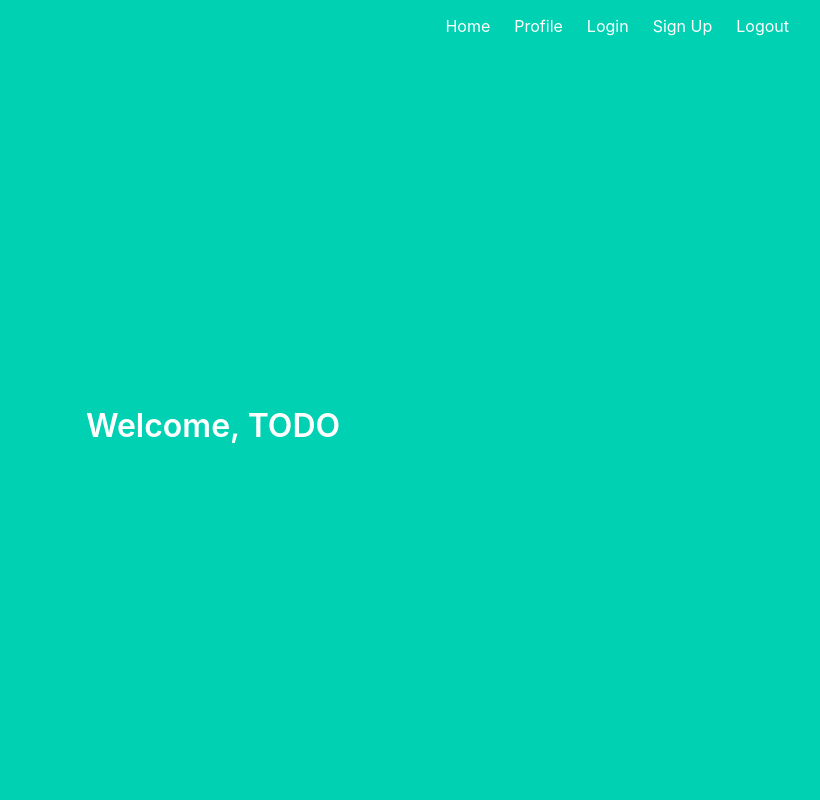
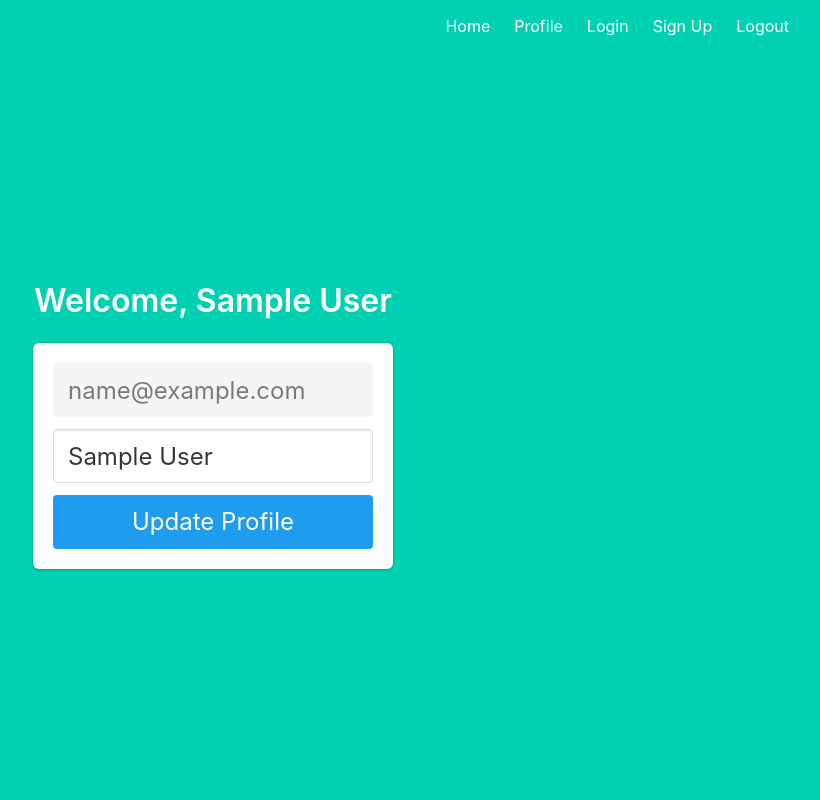
Before and after one commit to mkly/automeet, a Flask app: page /profile in a window 1280 px wide. Shown: the whole page, without its empty margins (427-1247 px from the left). Run offline with Flask 3, Linux system fonts and the light colour scheme; the visitor is signed in with stand-in values (Sample User, id 1).

Commit message:
Add update profile

```diff
--- a/project/main.py
+++ b/project/main.py
@@ -1,4 +1,5 @@
-from flask import Blueprint, render_template
+from flask import Blueprint, render_template, request, flash, redirect, url_for
+from flask_login import login_required, current_user
 from . import db
 
 main = Blueprint('main', __name__)
@@ -8,5 +9,15 @@ def index():
     return render_template('index.html')
 
 @main.route('/profile')
+@login_required
 def profile():
-    return render_template('profile.html')
+    return render_template('profile.html', user=current_user)
+
+@main.route('/profile', methods=['POST'])
+@login_required
+def profile_post():
+    current_user.name = request.form.get('name')
+    db.session.merge(current_user)
+    db.session.commit()
+    flash('Your name has been updated!')
+    return redirect(url_for('main.profile'))
--- a/project/templates/profile.html
+++ b/project/templates/profile.html
@@ -1,7 +1,31 @@
 {% extends "base.html" %}
 
 {% block content %}
-<h1 class="title">
-  Welcome, TODO
-</h1>
+<div class="column is-4 is-offset-4">
+  <h3 class="title">Welcome, {{ user.name }}</h3>
+    <div class="box">
+        {% with messages = get_flashed_messages() %}
+        {% if messages %}
+        <div class="notification is-danger">
+          {{ messages[0] }}
+        </div>
+        {% endif %}
+        {% endwith %}
+        <form method="POST" action="/profile">
+            <div class="field">
+                <div class="control">
+                    <input class="input is-large" type="email" name="email" value={{ user.email }} disabled>
+                </div>
+            </div>
+
+            <div class="field">
+                <div class="control">
+                    <input class="input is-large" type="text" name="name" value="{{ user.name }}">
+                </div>
+            </div>
+            <button class="button is-block is-info is-large is-fullwidth">Update Profile</button>
+        </form>
+    </div>
+</div>
+
 {% endblock %}
```
